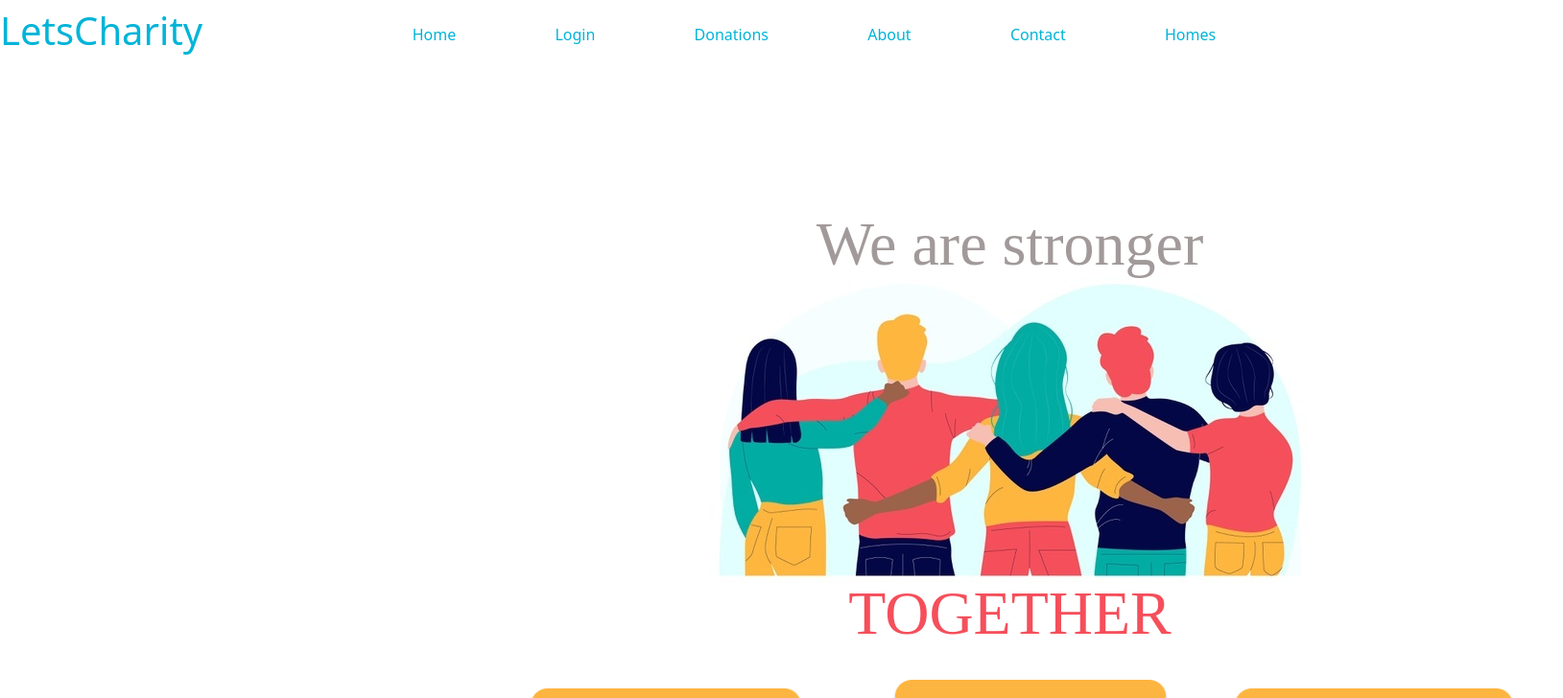
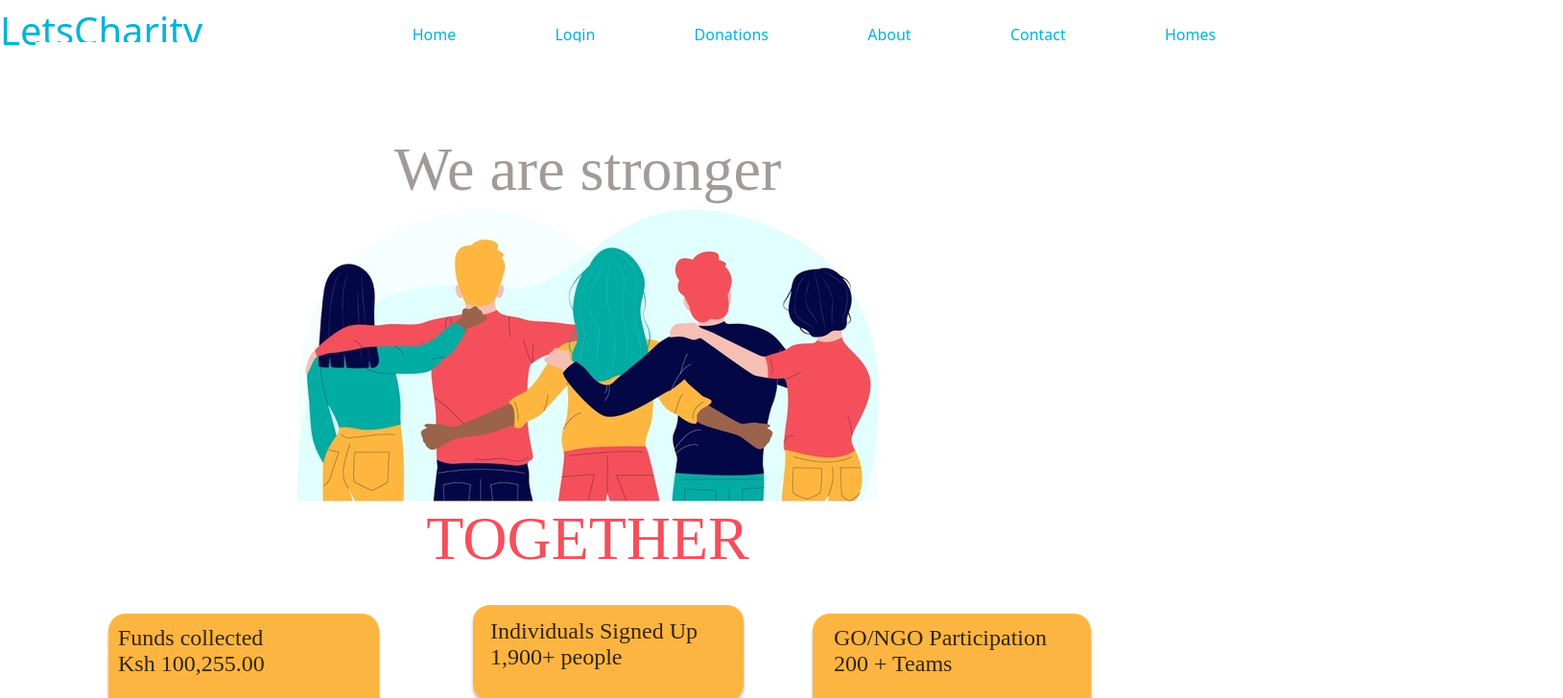
Before and after one commit to phase-5-children-s-home/childrens-home-app, a React (Create React App) app in the folder frontend/: page / in a window 1280 px wide. Shown: the top 728 px of the page at 96% size, 1629 px wide, since content can reach past the window. Built offline with nearby package versions, Linux system fonts and the light colour scheme; a web font is replaced by a local one; what react-auth-kit would draw is missing.

Commit message:
css the homepage

```diff
--- a/frontend/src/App.css
+++ b/frontend/src/App.css
@@ -7,6 +7,7 @@
   color: yellow;
   /* background-color:rgba(0, 0, 0, 0.9) */
   margin-left: -50px;
+  background-color: white;
 }
 .auth-form-container, .login-form, .register-form, .passwordreset-form {
   display: flex;
--- a/frontend/src/components/homepage.module.css
+++ b/frontend/src/components/homepage.module.css
@@ -1,15 +1,15 @@
 .homepage {
-    width: 100%;
+    width: 150%;
     height: 700px;
-    display: flex;
+    display: inline-flex;
     position: relative;
     align-items: flex-start;
     border-color: transparent;
     margin-left: 200px;
   }
   .mac-book1 {
-    top: 0px;
-    left: 0px;
+    top: -75px;
+    left: -440px;
     width: 1152px;
     height: 700px;
     display: flex;
```
